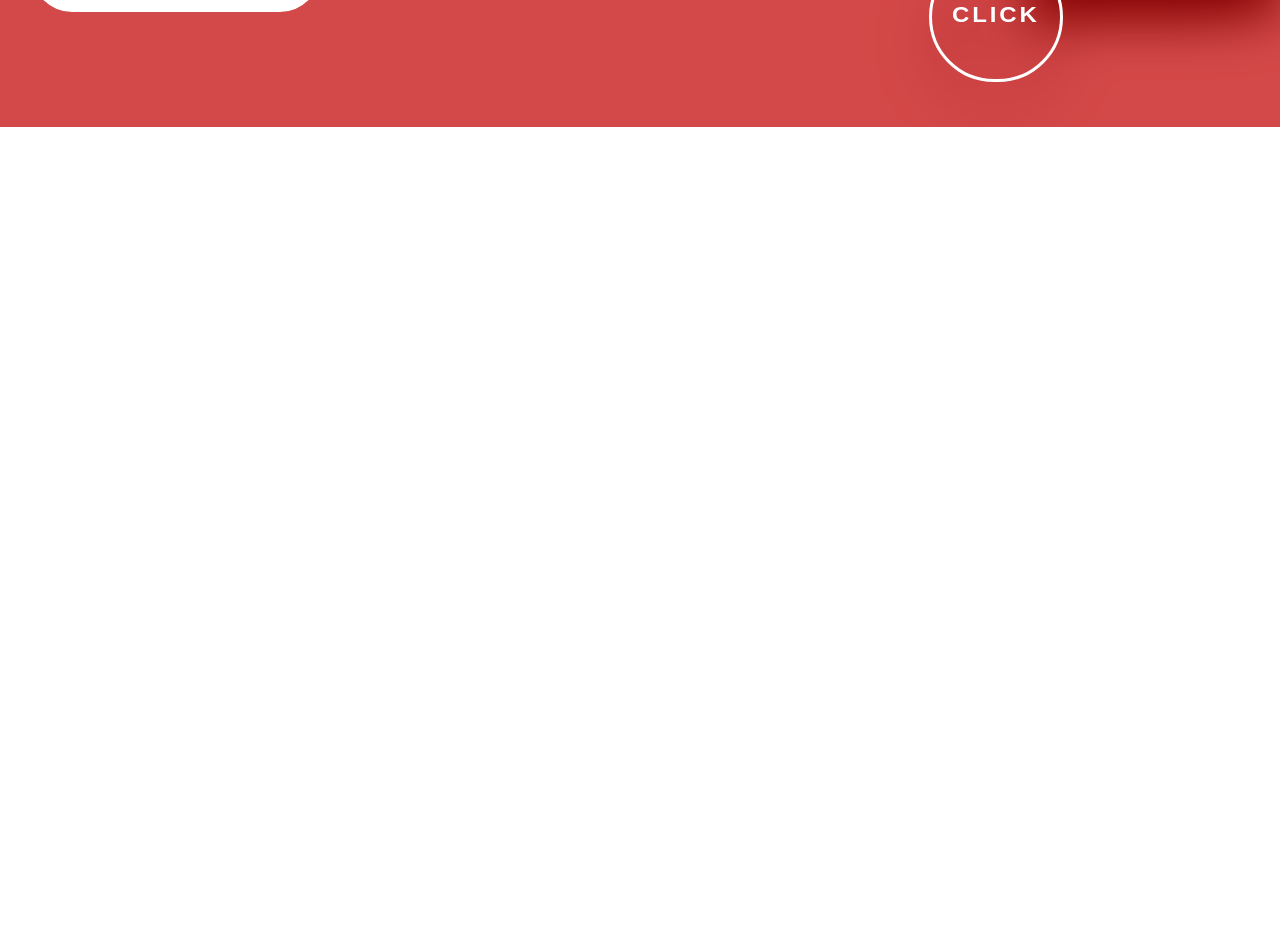
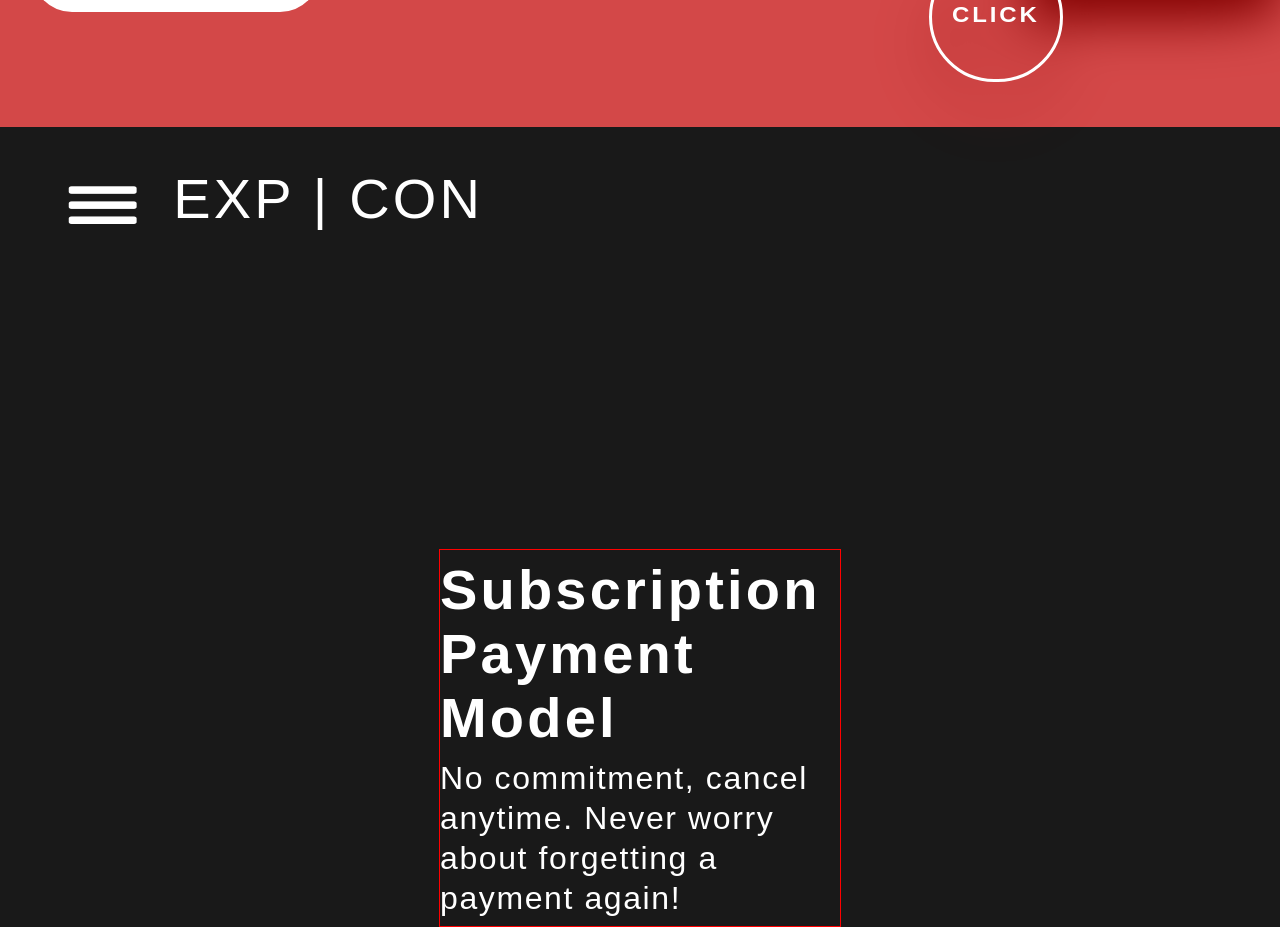
Before and after one commit to ahhreggi/exp-con, a React (Create React App) app: page / in a window 1280 px wide. Shown: the part 1600-2527 px from the top of the page. Before the commit the page ends 1727 px from the top, so only its background shows below. Built offline with nearby package versions, Linux system fonts and the light colour scheme; a web font is replaced by a local one.

Commit message:
Add Perks, PerkItem components

```diff
--- a/src/App.js
+++ b/src/App.js
@@ -1,6 +1,7 @@
 import { useState } from "react";
 import Hero from "./components/sections/Hero";
 import Red from "./components/sections/Red";
+import Perks from "./components/sections/Perks";
 import "./App.scss";
 
 const App = () => {
@@ -20,6 +21,7 @@ const App = () => {
         <>
           <Hero setView={setView} />
           <Red setView={setView} />
+          <Perks setView={setView} />
         </>
       }
       {state.view === "pricing" &&
--- a/src/components/sections/Hero/index.scss
+++ b/src/components/sections/Hero/index.scss
@@ -19,7 +19,7 @@
     flex-direction: column;
   }
   h3 {
-    max-width: 34rem;
+    max-width: 50rem;
   }
   .controls {
     @include flex-center;
--- /dev/null
+++ b/src/components/sections/Perks/PerkItem.js
@@ -0,0 +1,21 @@
+import PropTypes from "prop-types";
+
+const PerkItem = (props) => {
+  PerkItem.propTypes = {
+    title: PropTypes.string,
+    text: PropTypes.text,
+    styles: PropTypes.string
+  };
+  return (
+    <div className="PerkItem">
+      <h2 className={props.styles}>
+        {props.title}
+      </h2>
+      <h3>
+        {props.text}
+      </h3>
+    </div>
+  );
+};
+
+export default PerkItem;
--- /dev/null
+++ b/src/components/sections/Perks/index.js
@@ -0,0 +1,25 @@
+import PropTypes from "prop-types";
+import "./index.scss";
+import Nav from "../../Nav";
+import PerkItem from "./PerkItem";
+
+const Perks = (props) => {
+  Perks.propTypes = {
+    setView: PropTypes.func
+  };
+  const fillerText = "No commitment, cancel anytime. Never worry about forgetting a payment again!";
+  return (
+    <div className="Perks">
+      <Nav setView={props.setView} />
+      <main>
+        <PerkItem
+          title={"Subscription Payment Model"}
+          text={fillerText}
+          styles="red"
+        />
+      </main>
+    </div>
+  );
+};
+
+export default Perks;
--- /dev/null
+++ b/src/components/sections/Perks/index.scss
@@ -0,0 +1,21 @@
+@import "../../../styles/global.scss";
+
+.Perks {
+  min-width: 100vw;
+  min-height: 100vh;
+  @include flex-center;
+  flex-direction: column;
+  justify-content: space-between;
+  color: $white;
+  .PerkItem {
+    border: 1px solid red;
+    max-width: 25rem;
+    h2 {
+      font-weight: 600;
+      letter-spacing: 0.2rem;
+    }
+    h3 {
+      max-width: 24rem;
+    }
+  }
+}
--- a/src/index.scss
+++ b/src/index.scss
@@ -34,6 +34,8 @@ h2 {
 }
 
 h3 {
-  font-size: 1.5rem;
+  font-size: 2rem;
   font-weight: 300;
+  line-height: 2.5rem;
+  letter-spacing: 0.1rem;
 }
```
